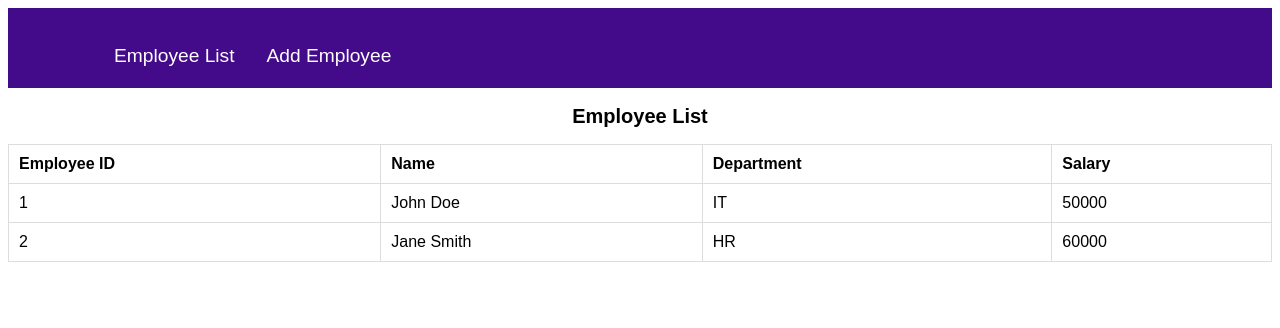
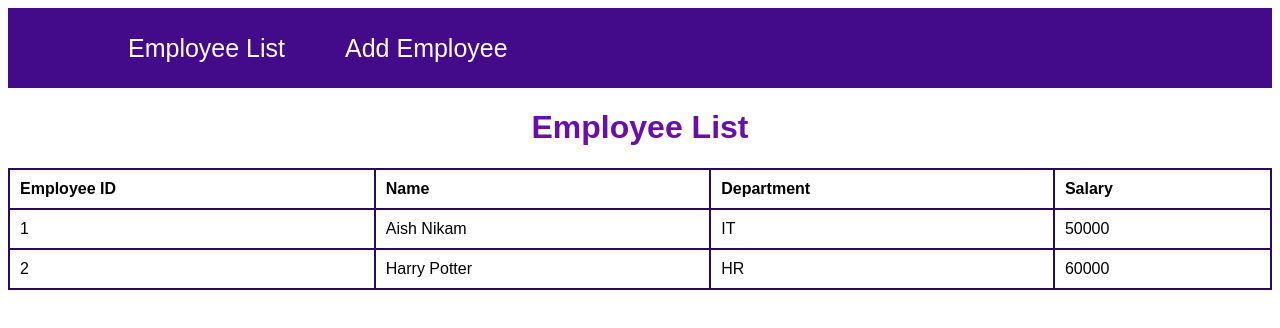
Before and after one commit to nikamaish/Task_React, a React (Create React App) app: page / in a window 1280 px wide. Shown: the top 328 px of the page. Built offline with nearby package versions, Linux system fonts and the light colour scheme; a web font is replaced by a local one.

Commit message:
:art: improve structure

```diff
--- a/src/App.jsx
+++ b/src/App.jsx
@@ -7,8 +7,8 @@ import './App.css'
 
 const App = () => {
   const [employees, setEmployees] = useState([
-    { EmployeeId: '1', EmpName: 'John Doe', Department: 'IT', Salary: 50000 },
-    { EmployeeId: '2', EmpName: 'Jane Smith', Department: 'HR', Salary: 60000 },
+    { EmployeeId: '1', EmpName: 'Aish Nikam', Department: 'IT', Salary: 50000 },
+    { EmployeeId: '2', EmpName: 'Harry Potter', Department: 'HR', Salary: 60000 },
   ]);
 
   const addEmployee = (newEmployee) => {
--- a/src/components/add/AddEmployee.css
+++ b/src/components/add/AddEmployee.css
@@ -4,7 +4,7 @@
     max-width: 500px;
     margin: 10vh auto;
     padding: 20px;
-    background-color: #f9f9f9;
+    background-color: #f0e8e8;
     border-radius: 8px;
     box-shadow: 0 2px 4px rgba(0, 0, 0, 0.1);
 
@@ -35,7 +35,7 @@
   .form-group input {
     width: 100%;
     padding: 8px;
-    border: 1px solid #aca9a9;
+    border: 1px solid #847e7e;
     border-radius: 4px;
     font-size: 16px;
   }
--- a/src/components/list/EmployeeList.css
+++ b/src/components/list/EmployeeList.css
@@ -1,26 +1,24 @@
-h2{
-
-  font-size: 20px;
+h1 {
+  color: #6a0dad;
   font-weight: bold;
   text-align: center;
   font-family: Arial, Helvetica, sans-serif;
 }
 
 table {
-width: 100%;
-border-collapse: collapse;
-
+  width: 100%;
+  border-collapse: collapse;
 }
 
 table, th, td {
-border: 1px solid #ddd;
+  border: 2px solid #2C0A5B; /* Darker border color */
 }
 
 th, td {
-padding: 10px;
-text-align: left;
+  padding: 10px;
+  text-align: left;
 }
 
 form div {
-margin-bottom: 10px;
+  margin-bottom: 10px;
 }
--- a/src/components/list/EmployeeList.jsx
+++ b/src/components/list/EmployeeList.jsx
@@ -4,7 +4,7 @@ import '../list/EmployeeList.css'
 const EmployeeList = ({ employees }) => {
   return (
     <div>
-      <h2>Employee List</h2>
+      <h1>Employee List</h1>
       <table>
         <thead>
           <tr>
--- a/src/components/navbar/Navbar.css
+++ b/src/components/navbar/Navbar.css
@@ -45,7 +45,8 @@
   display: flex;
   align-items: center;
   text-decoration: none;
-  padding: 0.5rem 1rem;
+  margin: 0 30px;
+  font-size: 25px;
   height: 100%;
 }
 
```
